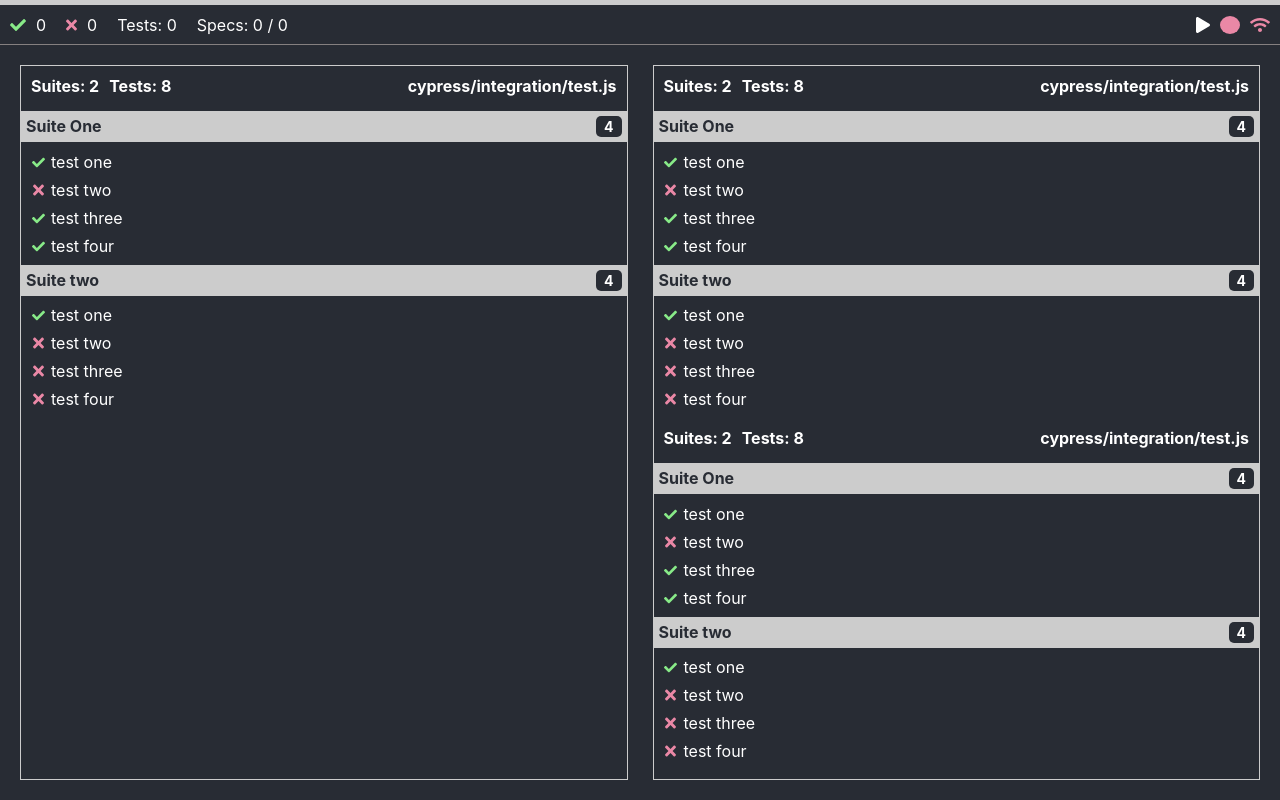
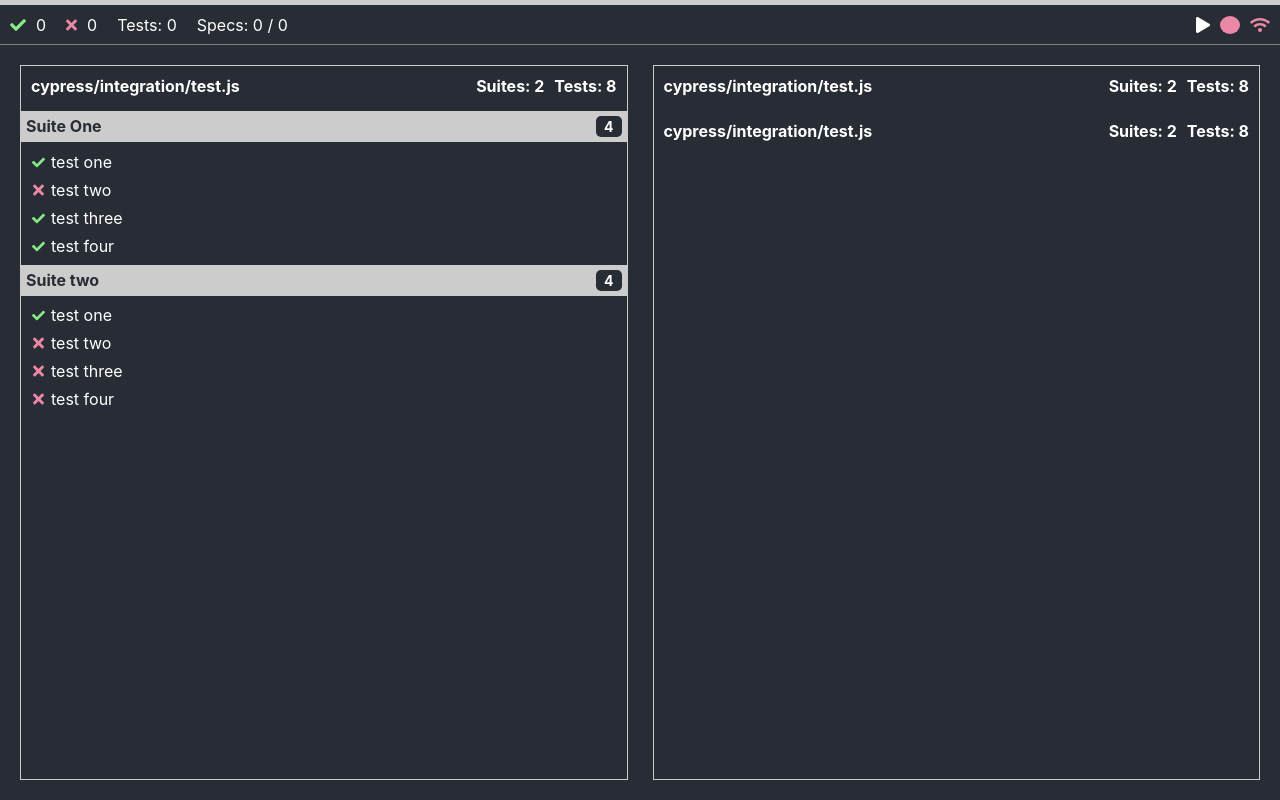
Before and after one commit to israelnyc/cypress-control, a React (Create React App) app in the folder frontend/: page / in a window 1280 px wide. Built offline with nearby package versions, Linux system fonts and the light colour scheme.

Commit message:
- Refactor Panel & add option to render collapsed. - Utilize Panel as container for Spec component.

```diff
--- a/frontend/src/components/Panel.js
+++ b/frontend/src/components/Panel.js
@@ -1,10 +1,12 @@
 import React, { Component } from 'react';
 import classNames from 'classnames';
 import styles from './Panel.module.css';
+
 class Panel extends Component {
     static defaultProps = {
         classNames: {},
         isCollapsible: true,
+        rendersCollapsed: false,
     };
 
     state = {
@@ -15,24 +17,32 @@
         super(props);
 
         this.container = React.createRef();
+        this.titleBar = React.createRef();
     }
 
     componentDidMount() {
-        const panel = this.container.current;
-        const titleBar = panel.querySelector('.title-bar');
-        const titleBarHeight = titleBar.offsetHeight;
+        if (this.props.isCollapsible) {
+            this.titleBar.current.addEventListener('click', () => {
+                this.state.isCollapsed ? this.expand() : this.collapse();
+            });
 
-        if (this.props.isCollapsible) {
-            titleBar.addEventListener('click', () => {
-                panel.style.height = this.state.isCollapsed
-                    ? 'auto'
-                    : titleBarHeight + 'px';
+            if (this.props.rendersCollapsed) {
+                this.collapse();
+            }
+        }
+    }
 
-                this.setState({
-                    isCollapsed: !this.state.isCollapsed,
-                });
-            });
-        }
+    collapse() {
+        this.container.current.style.height =
+            this.titleBar.current.offsetHeight + 'px';
+
+        this.setState({ isCollapsed: true });
+    }
+
+    expand() {
+        this.container.current.style.height = 'auto';
+
+        this.setState({ isCollapsed: false });
     }
 
     render() {
@@ -44,6 +54,7 @@
                     this.props.classNames.panel || ''
                 )}>
                 <div
+                    ref={this.titleBar}
                     className={classNames(
                         'title-bar',
                         { [styles.is_collapsible]: this.props.isCollapsible },
@@ -54,7 +65,7 @@
 
                 <div
                     className={classNames(
-                        'content',
+                        styles.content,
                         this.props.classNames.content || ''
                     )}>
                     {this.props.content}
--- a/frontend/src/components/Panel.module.css
+++ b/frontend/src/components/Panel.module.css
@@ -1,5 +1,9 @@
 .container {
     overflow: hidden;
+}
+
+.content {
+    overflow: auto;
 }
 
 .is_collapsible {
--- a/frontend/src/components/Spec.js
+++ b/frontend/src/components/Spec.js
@@ -1,5 +1,6 @@
 import React from 'react';
 import classNames from 'classnames';
+import Panel from './Panel';
 import Suite from './Suite';
 import styles from './Spec.module.css';
 
@@ -12,23 +13,27 @@
         });
 
         return (
-            <div
-                className={classNames({
+            <Panel
+                classNames={{
+                    panel: classNames({
                         [styles.container]: true,
                         [styles.has_completed]: spec.hasCompleted,
-                })}>
+                    }),
+                }}
+                rendersCollapsed={spec.hasCompleted}
+                title={
                     <div className={styles.meta}>
+                        <div className={styles.filename}>{spec.file}</div>
                         <div className='suites_count'>
                             Suites: {spec.suites.length}
                         </div>
                         <div className={styles.tests_count}>
                             Tests: {spec.totalTests}
                         </div>
-                    <div className='filename'>{spec.file}</div>
                     </div>
-
-                <div className={styles.suites}>{suites}</div>
-            </div>
+                }
+                content={<div className={styles.suites}>{suites}</div>}
+            />
         );
     }
 }
--- a/frontend/src/components/Spec.module.css
+++ b/frontend/src/components/Spec.module.css
@@ -12,7 +12,7 @@
     gap: 10px;
 }
 
-.tests_count {
+.filename {
     flex-grow: 1;
 }
 
```
Lines whose indentation alone changed are shown as unchanged.
